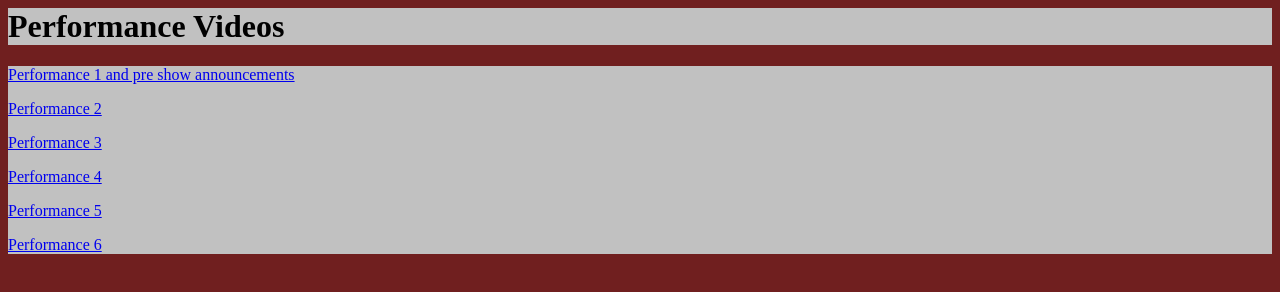
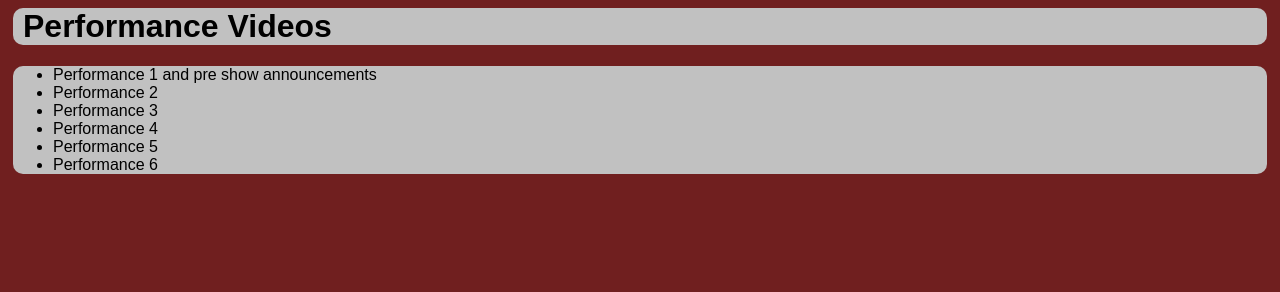
Before and after one commit to seanboyy/seanboyy.github.io, a plain HTML site: page performancevideos/index.html in a window 1280 px wide. Drawn offline with Linux system fonts and the light colour scheme.

Commit message:
changed formatting of html page to be nicer

```diff
--- a/performancevideos/index.html
+++ b/performancevideos/index.html
@@ -5,16 +5,20 @@
     <link rel="shortcut icon" href="18094939.png" />
 </head>
 <body>
-    <div>
+    <div class="title">
         <h1>Performance Videos</h1>
     </div>
-    <div>
-        <p><a href="http://youtu.be/A7UcwmsOWWM">Performance 1 and pre show announcements</a></p>
-        <p><a href="http://youtu.be/">Performance 2</a></p>
-        <p><a href="http://youtu.be/">Performance 3</a></p>
-        <p><a href="http://youtu.be/">Performance 4</a></p>
-        <p><a href="http://youtu.be/">Performance 5</a></p>
-        <p><a href="http://youtu.be/">Performance 6</a></p>
+    <div class="body">
+        <p>
+            <ul>
+                <li><a href="http://youtu.be/A7UcwmsOWWM">Performance 1 and pre show announcements</a></li>
+                <li><a href="http://youtu.be/">Performance 2</a></li>
+                <li><a href="http://youtu.be/">Performance 3</a></li>
+                <li><a href="http://youtu.be/">Performance 4</a></li>
+                <li><a href="http://youtu.be/">Performance 5</a></li>
+                <li><a href="http://youtu.be/">Performance 6</a></li>
+            </ul>
+        </p>
 </div>
 </body>
 </html>
--- a/performancevideos/stylesheet.css
+++ b/performancevideos/stylesheet.css
@@ -1,6 +1,28 @@
 body{
-    background-color:#701f1f
+    background-color:#701f1f;
 }
 div{
-    background-color:#c1c1c1
+    background-color:#c1c1c1;
+    margin-left:5px;
+    margin-top:3px;
+    margin-bottom:3px;
+    border-radius:10px;
+    margin-right:5px;
 }
+.body{
+
+}
+.title{
+    padding-left:10px;
+}
+h1{
+    font-family:"Arial";
+}
+a{
+    font-family:"Arial";
+    color:black;
+    text-decoration:none;
+}
+li{
+
+}
```
